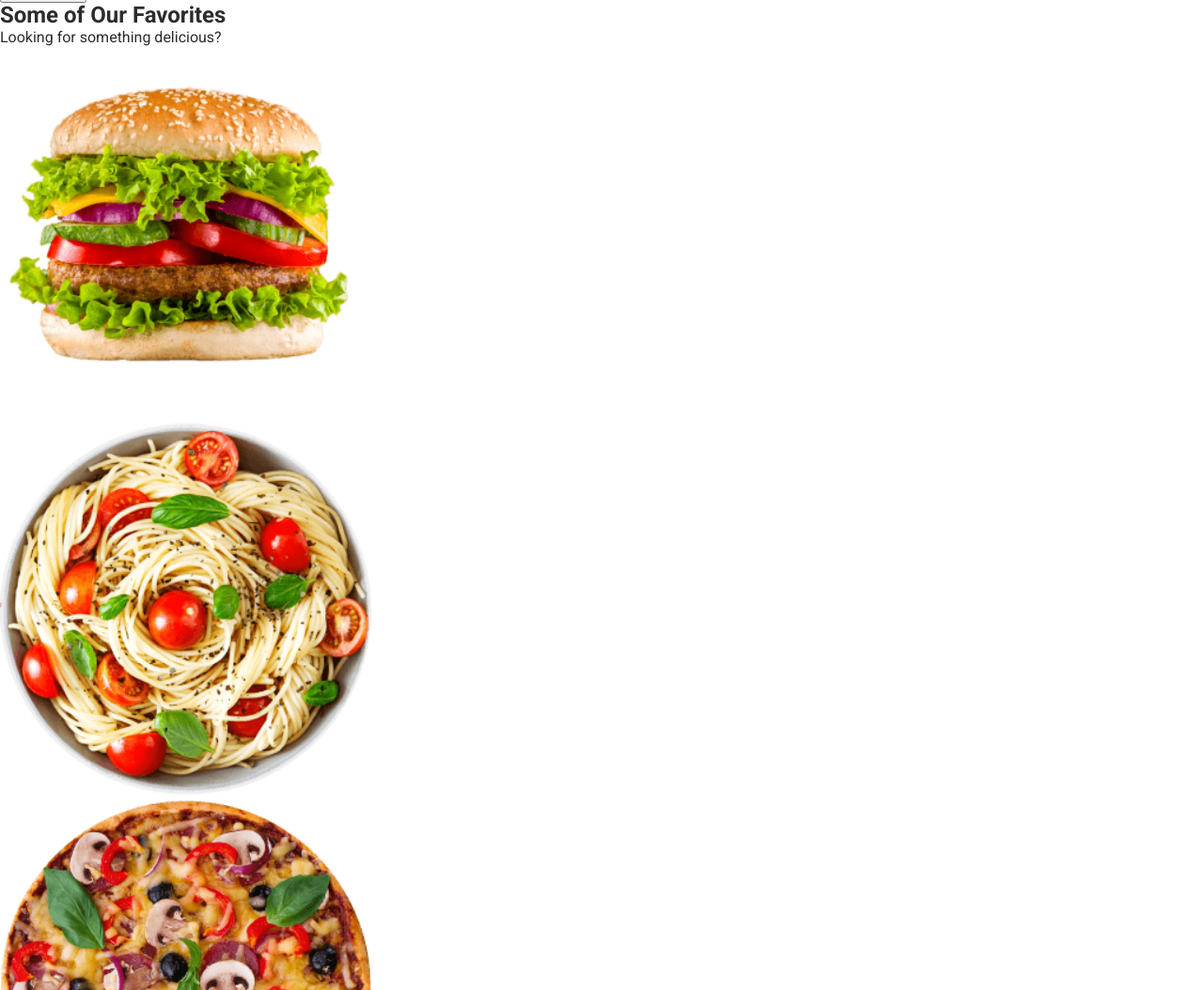
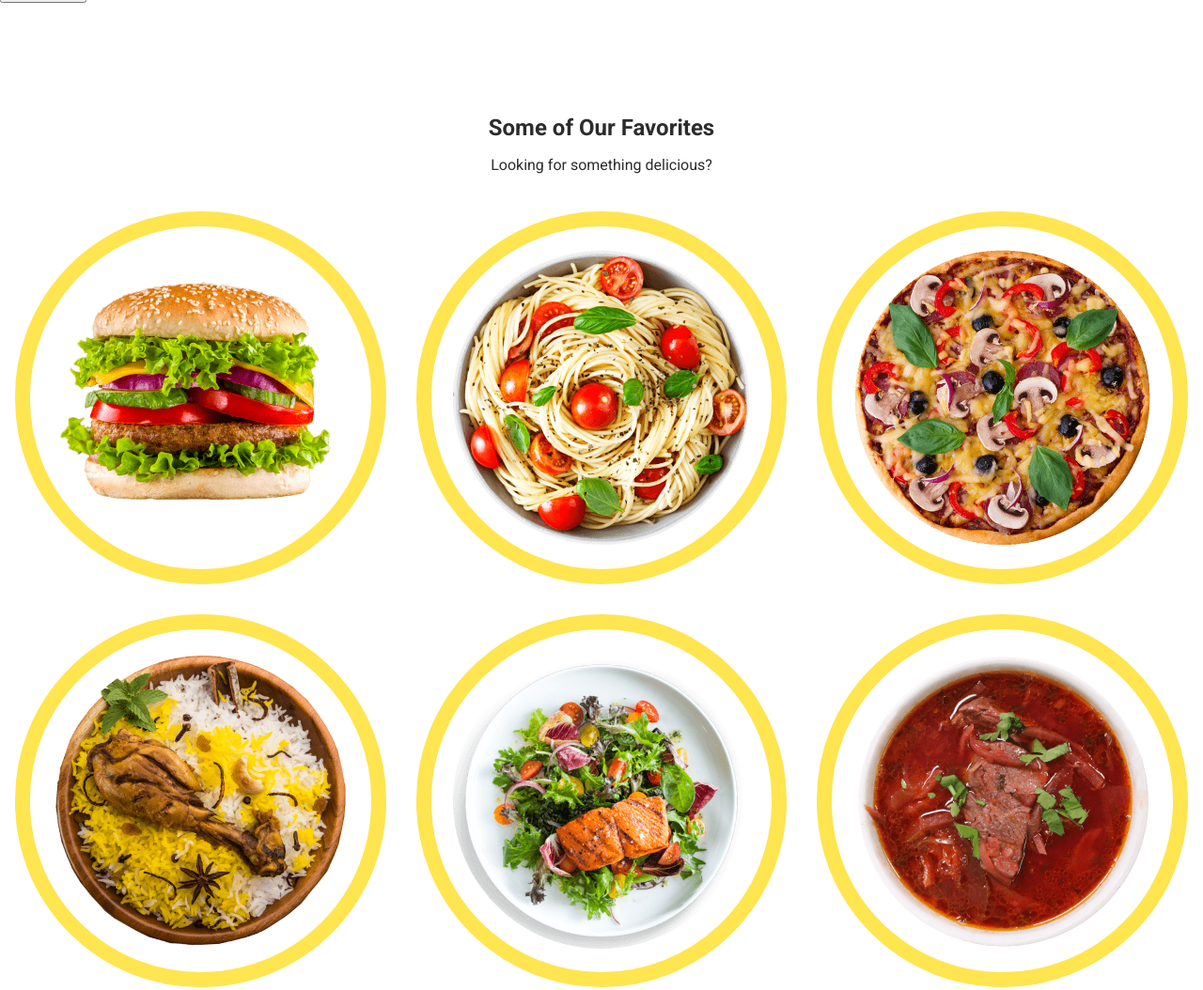
Before and after one commit to NadiyaS03/food-team-project, a plain HTML site: page index.html in a window 1280 px wide. Shown: the part 915-1969 px from the top of the page at 94% size. Drawn offline with nearby package versions, Linux system fonts and the light colour scheme.

Commit message:
added-styles

```diff
--- a/css/favorite.css
+++ b/css/favorite.css
@@ -1,31 +1,35 @@
 .favorites {
-  background: #fefefe;
+  padding: 120px 0 100px 0;
 }
 
+
 .favorites-title {
-  color: #2c2c2c;
+  margin-bottom: 16px;
   text-align: center;
-  font-size: 42px;
-  font-weight: 700;
-  line-height: normal;
+
 }
 
 .favorites-text {
-  color: #2c2c2c;
-  text-align: center;
   font-size: 16px;
   font-weight: 400;
-  line-height: normal;
+  margin-bottom: 40px;
+  text-align: center;
 }
 
 .favorites-list {
+  display: flex;
+  gap: 32px;
+  flex-wrap: wrap;
+
 }
 
-.favorites-list-item {
+.favorites-item {
+  border: 16px solid #ffe550;
+  border-radius: 197px;
+  width: calc((100% - 64px) / 3);
+  height: 397px;
+  display: flex;
+  justify-content: center;
+  align-items: center;
+
 }
-
-.favorites-item-img {
-  border-radius: 197.5px;
-  border: 16px solid #ffe550;
-  background-color: #fefefe;
-}
--- a/index.html
+++ b/index.html
@@ -1,22 +1,17 @@
 <!DOCTYPE html>
 <html lang="en">
+
 <head>
   <meta charset="UTF-8" />
   <meta name="viewport" content="width=device-width, initial-scale=1.0" />
   <title>Document</title>
   <link rel="preconnect" href="https://fonts.googleapis.com" />
   <link rel="preconnect" href="https://fonts.gstatic.com" crossorigin />
-    <link
-      href="https://fonts.googleapis.com/css2?family=Inter&family=Kalam&family=Roboto:wght@400;500;700&display=swap"
-      rel="stylesheet"
-    />
-    <link
-      rel="stylesheet"
-      href="https://cdnjs.cloudflare.com/ajax/libs/modern-normalize/2.0.0/modern-normalize.min.css"
+  <link href="https://fonts.googleapis.com/css2?family=Inter&family=Kalam&family=Roboto:wght@400;500;700&display=swap"
+    rel="stylesheet" />
+  <link rel="stylesheet" href="https://cdnjs.cloudflare.com/ajax/libs/modern-normalize/2.0.0/modern-normalize.min.css"
     integrity="sha512-4xo8blKMVCiXpTaLzQSLSw3KFOVPWhm/TRtuPVc4WG6kUgjH6J03IBuG7JZPkcWMxJ5huwaBpOpnwYElP/m6wg=="
-      crossorigin="anonymous"
-      referrerpolicy="no-referrer"
-    />
+    crossorigin="anonymous" referrerpolicy="no-referrer" />
   <link rel="stylesheet" href="./css/styles.css" />
   <link rel="stylesheet" href="./css/header.css" />
   <link rel="stylesheet" href="./css/hero.css" />
@@ -62,8 +57,7 @@
         doorstep, no matter where you are. Order now and enjoy a hassle-free and delicious meal
         from the comfort of your own home.
       </p>
-        <button type="button">Order Now</button
-        ><img src="./images/hero.png" alt="salat" width="528" height="528" />
+      <button type="button">Order Now</button><img src="./images/hero.png" alt="salat" width="528" height="528" />
     </section>
     <!--------OFFERINGS Inesa---------->
     <section class="offerings">
@@ -94,30 +88,30 @@
       <button class="offerings-button" type="button">Order Now</button>
     </section>
     <!-------- FAVORITES Sasha--------->
-      <section>
-        <div>
-          <div>
-            <h2>Some of Our Favorites</h2>
-            <p>Looking for something delicious?</p>
-          </div>
-          <ul>
-            <li>
-              <img src="./images/gamburger.png" alt="gamburger" width="395" height="397" />
+    <section class="favorites">
+      <div class="container">
+
+        <h2 class="favorites-title">Some of Our Favorites</h2>
+        <p class="favorites-text">Looking for something delicious?</p>
+
+        <ul class="favorites-list">
+          <li class="favorites-item">
+            <img src="./images/gamburger.png" alt="gamburger" width="315" height="315" />
           </li>
-            <li>
-              <img src="./images/Pasta.png" alt="Pasta" width="395" height="397" />
+          <li class="favorites-item">
+            <img src="./images/Pasta.png" alt="Pasta" width="315" height="315" />
           </li>
-            <li>
-              <img src="./images/pizza.png" alt="pizza" width="395" height="397" />
+          <li class="favorites-item">
+            <img src="./images/pizza.png" alt="pizza" width="315" height="315" />
           </li>
-            <li>
-              <img src="./images/chicken.png" alt="chicken" width="395" height="397" />
+          <li class="favorites-item">
+            <img src="./images/chicken.png" alt="chicken" width="315" height="315" />
           </li>
-            <li>
-              <img src="./images/salat.png" alt="salat" width="395" height="397" />
+          <li class="favorites-item">
+            <img src="./images/salat.png" alt="salat" width="315" height="315" />
           </li>
-            <li>
-              <img src="./images/borshch.png" alt="borshch" width="395" height="397" />
+          <li class="favorites-item">
+            <img src="./images/borshch.png" alt="borshch" width="315" height="315" />
           </li>
         </ul>
       </div>
@@ -160,20 +154,12 @@
         <input class="subscribe-input" type="email" placeholder="Enter your email" />
         <button class="subscribe-button" type="submit">Subscribe</button>
       </form>
-        <img
-          class="subscribe-image"
-          src="./images/banana.png"
-          alt="Banana"
-          width="608"
-          height="266"
-        />
+      <img class="subscribe-image" src="./images/banana.png" alt="Banana" width="608" height="266" />
     </section>
   </main>
   <!---------- FOOTER---------->
   <footer class="footer">
-      <a class="logo" href="./index.html"
-        ><img src="./images/logo.png" alt="logo" width="66" height="52"
-      /></a>
+    <a class="logo" href="./index.html"><img src="./images/logo.png" alt="logo" width="66" height="52" /></a>
     <ul class="footer-nav">
       <li class="footer-nav-item">
         <a class="footer-nav-link" href="/">Home</a>
@@ -214,4 +200,5 @@
     <p class="footer-text">2022 FoodSta. All right reserved.</p>
   </footer>
 </body>
+
 </html>
```
Lines whose indentation alone changed are shown as unchanged.
